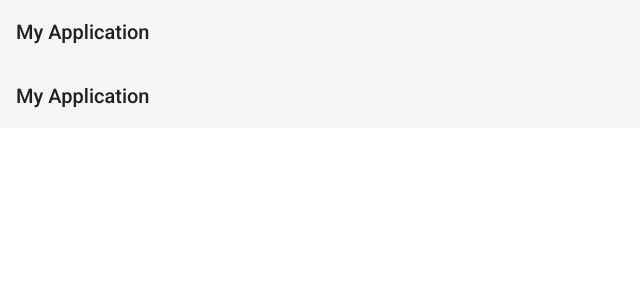
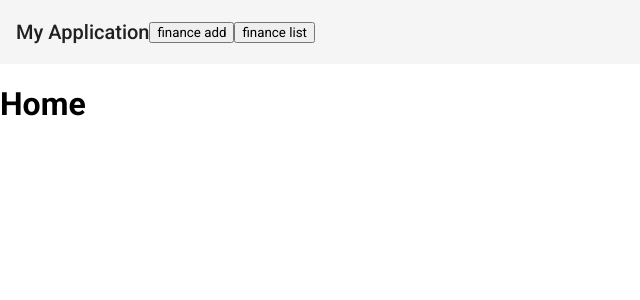
Before and after one commit to Scrowszinho/angular-bank, an Angular app: page /home in a window 1280 px wide. Shown: the top 300 px of the page, without its empty margins (0-640 px from the left). Built offline with nearby package versions, Linux system fonts and the light colour scheme.

Commit message:
FEATURE - 3 - MUDANCAS NAS ROTAS

```diff
--- a/src/app/app.component.html
+++ b/src/app/app.component.html
@@ -1,4 +1,6 @@
 <mat-toolbar>
     <span>My Application</span>
+    <button (click)="nav(1)">finance add</button>
+    <button (click)="nav(2)">finance list</button>
 </mat-toolbar>
 <router-outlet></router-outlet>
--- a/src/app/app.component.ts
+++ b/src/app/app.component.ts
@@ -1,4 +1,5 @@
 import { Component } from '@angular/core';
+import { Router } from '@angular/router';
 import { FinanceFormComponent } from './finance/finance-form/finance-form.component';
 import { FinanceListComponent } from './finance/finance-list/finance-list.component';
 @Component({
@@ -7,5 +8,17 @@ import { FinanceListComponent } from './finance/finance-list/finance-list.compon
   styleUrls: ['./app.component.scss']
 })
 export class AppComponent {
-  title = 'bytebank';
+
+  constructor(
+    private route: Router,
+  ) {}
+
+  nav(tab : number) : void{
+    if(tab == 1){
+      this.route.navigate(['finance/add']);
+      debugger;
+    }
+    this.route.navigate(['finance']);
+  }
+
 }
--- a/src/app/app.route.ts
+++ b/src/app/app.route.ts
@@ -1,11 +1,11 @@
-import { AppComponent } from './app.component';
 import {NgModule} from '@angular/core';
 import {RouterModule} from '@angular/router';
+import { HomeComponent } from './home/home.component';
 @NgModule({
 	imports: [
 		RouterModule.forRoot([
 			{path: '', pathMatch: 'full', redirectTo: '/home'},
-            {path: 'home', component: AppComponent},
+            {path: 'home', component: HomeComponent},
 			{path: 'finance', loadChildren: () => import('./finance/finance.module').then(m => m.FinanceModule)},
 		])
 	],
--- a/src/app/home/home.component.ts
+++ b/src/app/home/home.component.ts
@@ -1,5 +1,4 @@
 import { Component } from '@angular/core';
-
 
 @Component({
   selector: 'home',
@@ -7,5 +6,4 @@ import { Component } from '@angular/core';
 })
 
 export class HomeComponent {
-  title = 'bytebank';
 }
--- a/src/app/home/home.html
+++ b/src/app/home/home.html
@@ -1,5 +1 @@
-<mat-toolbar>
-    <span>My Application</span>
-</mat-toolbar>
-<!-- <button (click)="nav(1)">finance add</button>
-<button (click)="nav(2)">finance list</button> -->
+<h1>Home</h1>
```
Also changed, not shown: src/app/finance/finance.route.ts (+4 -4 lines).
